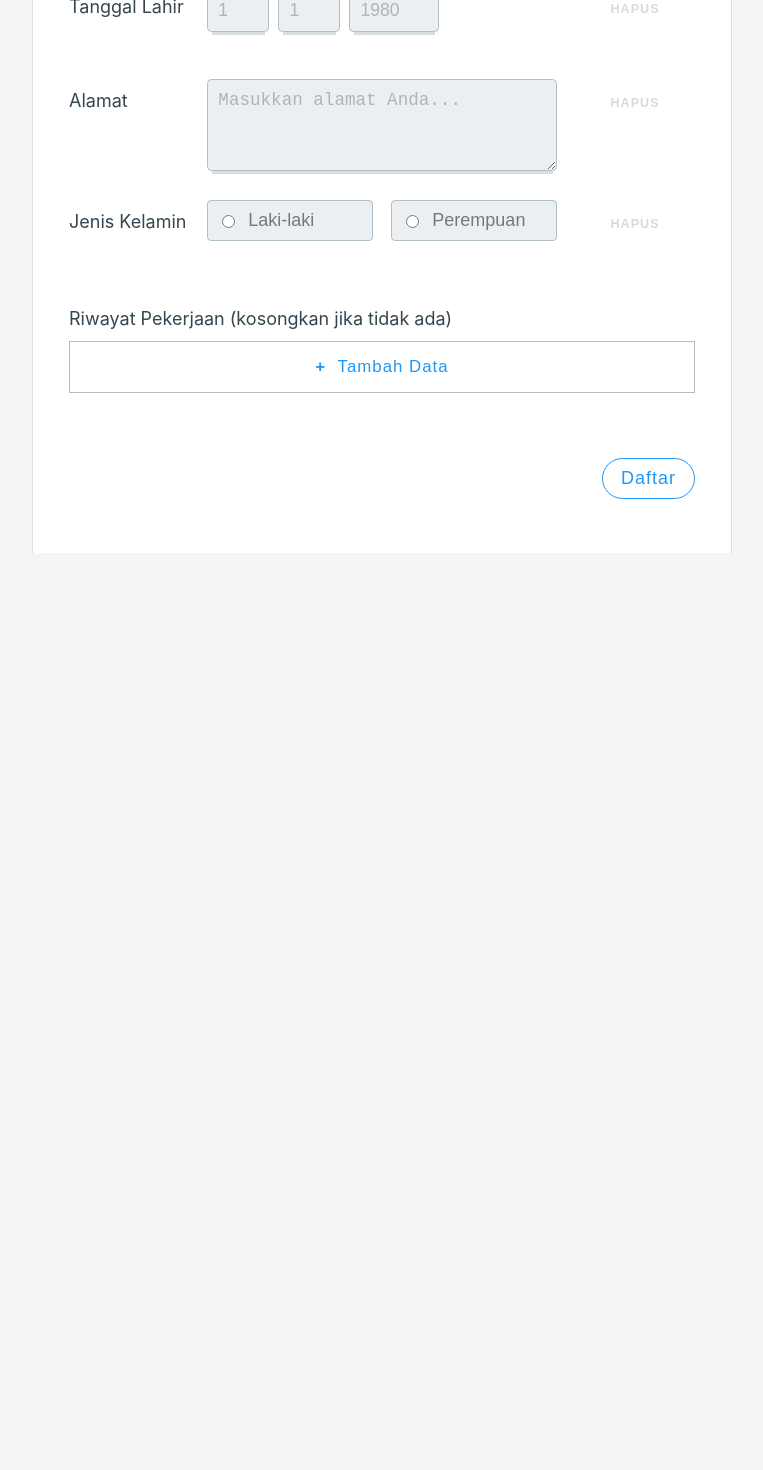
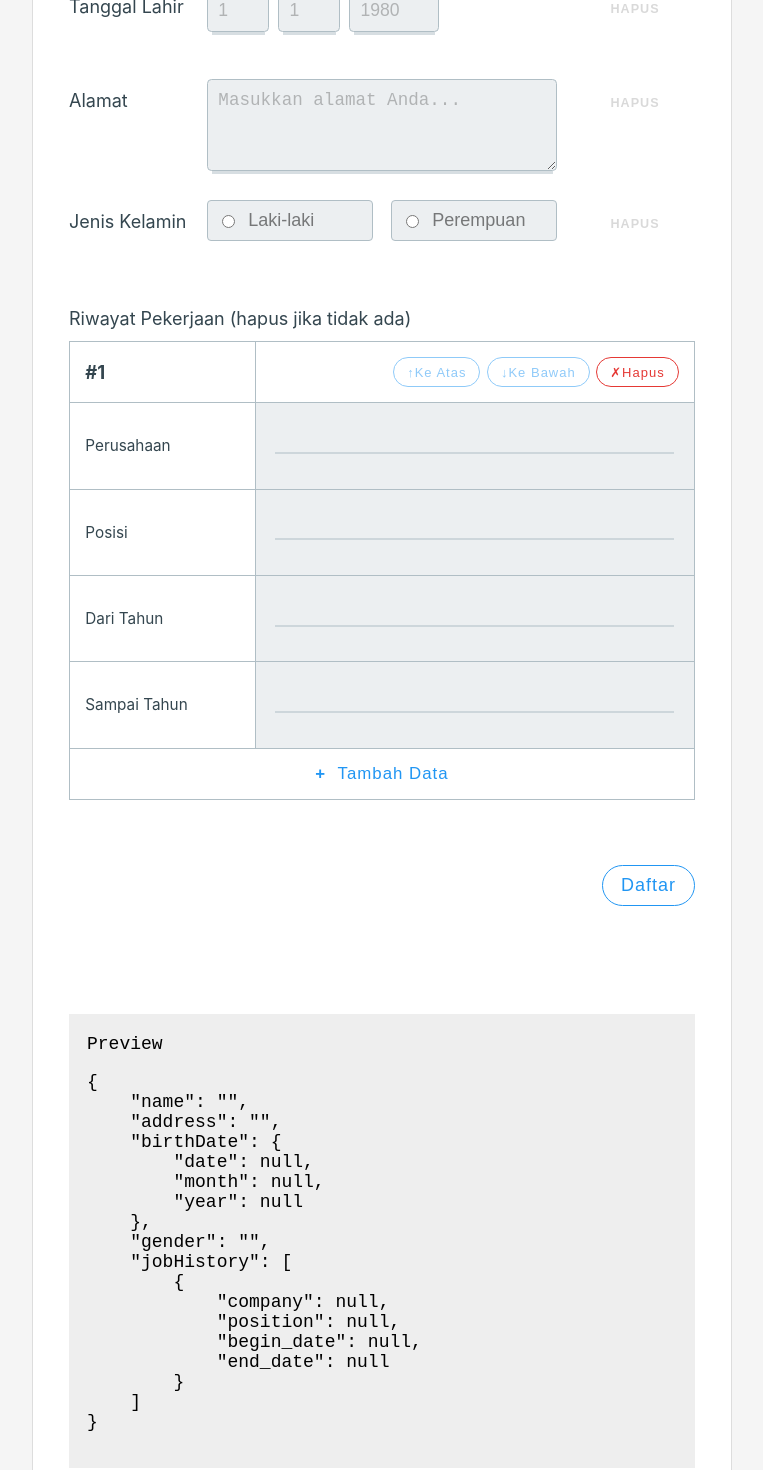
Before and after one commit to adrianpdm/JFE_ITDEV, a Vue app: page / in a window 1280 px wide. Shown: the part 382-1852 px from the top of the page, without its empty margins (258-1021 px from the left). Before the commit the page ends 935 px from the top, so only its background shows below. Built offline with nearby package versions, Linux system fonts and the light colour scheme.

Commit message:
stringify form data

```diff
--- a/src/App.vue
+++ b/src/App.vue
@@ -1,5 +1,6 @@
 <template>
   <div id="app">
+    <div>
       <header id="app-header">
         <h1 id="form-title">
           Form Pendaftaran
@@ -48,7 +49,7 @@
           <XTableInput :columns="tableColumns"
                        :data-template="jobHistoryTemplate"
                        v-model="jobHistory"
-                     label="Riwayat Pekerjaan (kosongkan jika tidak ada)" />
+                       label="Riwayat Pekerjaan (hapus jika tidak ada)" />
         </div>
       </transition>
       <br>
@@ -60,6 +61,15 @@
                 style="font-size: 1em; float:right;">
           Daftar
         </button>
+      </div>
+    </div>
+    <div style="background-color: #eee; padding: 1rem; margin-top: 6rem;">
+      <code>
+        Preview
+      </code>
+      <pre v-html="stringified"
+           style="word-break: break-all; overflow: hidden; white-space: pre-wrap;">
+      </pre>
     </div>
   </div>
 </template>
@@ -130,16 +140,32 @@ export default {
       gender: '',
       jobHistory: [],
 
-      formId: 1
+      formId: 1,
+
+      stringified: '',
+      stringifyInterval: null,
+      isDev: true
     }
   },
   created() {
     this.initHistory()
   },
+  computed: {
+
+  },
   methods: {
+    stringifyFormData() {
+      this.stringified = JSON.stringify({
+        name: this.name,
+        address: this.address,
+        birthDate: this.birthDate,
+        gender: this.gender,
+        jobHistory: this.jobHistory
+      }, null, 4)
+    },
     initHistory() {
       this.jobHistory = [
-        // JSON.parse(JSON.stringify(this.jobHistoryTemplate))
+        JSON.parse(JSON.stringify(this.jobHistoryTemplate))
       ]
     },
     onCreateNewForm(animate = true) {
@@ -187,6 +213,22 @@ export default {
           }
         })
     }
+  },
+  watch: {
+    isDev: {
+      immediate: true,
+      handler(v) {
+        if (this.stringifyInterval) {
+          clearInterval(this.stringifyInterval)
+        }
+
+        if (!!v) {
+          this.stringifyInterval = setInterval(() => {
+            this.stringifyFormData()
+          }, 300)
+        }
+      }
+    }
   }
 }
 </script>
```
Lines whose indentation alone changed are shown as unchanged.
